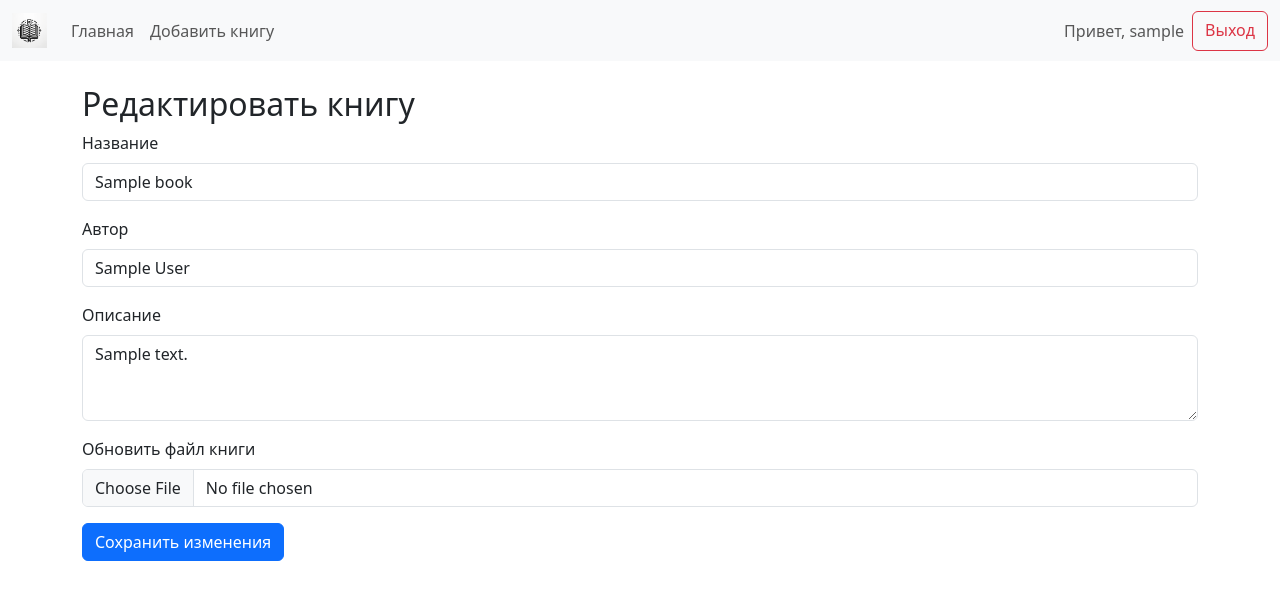
After one commit to Todyas/Meowlib, a FastAPI app: template app/templates/edit_book.html in a window 1280 px wide. The commit adds this page. Shown: the top 600 px of the page. Run offline with FastAPI, Linux system fonts and the light colour scheme; the template is opened without the code that fills it: most values are stand-ins (such as "Sample title", 1, 10 or a date in 2020).

Commit message:
Added edit function, fixed books cards(added author name)

```diff
--- a/app/main.py
+++ b/app/main.py
@@ -289,6 +289,56 @@ async def download_file(book_id: int):
     # Возвращайте файл для скачивания
     return FileResponse(path=file_path, filename=os.path.basename(file_path), media_type="application/octet-stream")
 
+
+@app.get("/edit/{book_id}", response_class=HTMLResponse)
+async def edit_book_get(request: Request, book_id: int):
+    user_login = request.cookies.get("username")
+    response = await make_request("GET", f"{config.DB_API_URL}/books/{book_id}/")
+    book = response.json()
+    return templates.TemplateResponse("edit_book.html", {
+        "request": request,
+        "book": book,
+        "user_login": user_login
+    })
+
+
+@app.post("/edit/{book_id}")
+async def edit_book_post(
+    request: Request,
+    book_id: int,
+    title: str = Form(...),
+    author: str = Form(...),
+    description: str = Form(...),
+    book_file: UploadFile = None
+):
+    user_login = request.cookies.get("username")
+    if not user_login:
+        raise HTTPException(status_code=401, detail="Authorization required")
+
+    # Обновляем путь к файлу, если файл предоставлен
+    if book_file:
+        book_path = os.path.join(
+            config.UPLOAD_DIR,
+            generate_filename(user_login, str(book_id), book_file.filename)
+        )
+        from aiofiles import open as aio_open
+        async with aio_open(book_path, "wb") as f:
+            await f.write(await book_file.read())
+    else:
+        # Если файл не предоставлен, оставляем старый путь
+        book = await make_request("GET", f"{config.DB_API_URL}/books/{book_id}/")
+        book_path = book.json().get("file_path")
+
+    # Отправляем обновленные данные в базу данных
+    await make_request("PATCH", f"{config.DB_API_URL}/books/{book_id}/", json={
+        "title": title,
+        "author": author,
+        "description": description,
+        "file_path": book_path
+    })
+
+    return RedirectResponse(url="/", status_code=303)
+
 # Run the application
 if __name__ == "__main__":
     import uvicorn
--- /dev/null
+++ b/app/templates/edit_book.html
@@ -0,0 +1,23 @@
+{% extends "base.html" %}
+{% block content %}
+<h2>Редактировать книгу</h2>
+<form method="post" action="/edit/{{ book.id }}" enctype="multipart/form-data">
+    <div class="mb-3">
+        <label for="title" class="form-label">Название</label>
+        <input type="text" class="form-control" name="title" id="title" value="{{ book.title }}" required>
+    </div>
+    <div class="mb-3">
+        <label for="author" class="form-label">Автор</label>
+        <input type="text" class="form-control" name="author" id="author" value="{{ book.author }}">
+    </div>
+    <div class="mb-3">
+        <label for="description" class="form-label">Описание</label>
+        <textarea class="form-control" name="description" id="description" rows="3">{{ book.description }}</textarea>
+    </div>
+    <div class="mb-3">
+        <label for="book_file" class="form-label">Обновить файл книги</label>
+        <input type="file" class="form-control" name="book_file" id="book_file">
+    </div>
+    <button type="submit" class="btn btn-primary">Сохранить изменения</button>
+</form>
+{% endblock %}
--- a/app/templates/index.html
+++ b/app/templates/index.html
@@ -16,7 +16,10 @@
                     {% if book.cover_path %}
                     <img src="{{ book.cover_path }}" class="card-img-top" alt="Обложка книги">
                     {% endif %}
-                    <h5 class="card-title">{{ book.title[:100] }}</h5>
+                    <h3 class="card-title">{{ book.title[:100] }}</h3>
+                    {% if book.author %}
+                    <h5 class="card-subtitle mb-2 text-muted">{{ book.author[:100] }}</h5>
+                    {% endif %}
                     {% if book.description %}
                     <p class="card-text">{{ book.description[:100] }}...</p>
                     {% endif %}
```
Also changed, not shown: app/database.py (+19 -5 lines), app/static/covers/asd_new_cover.jpg, 1 other file.
